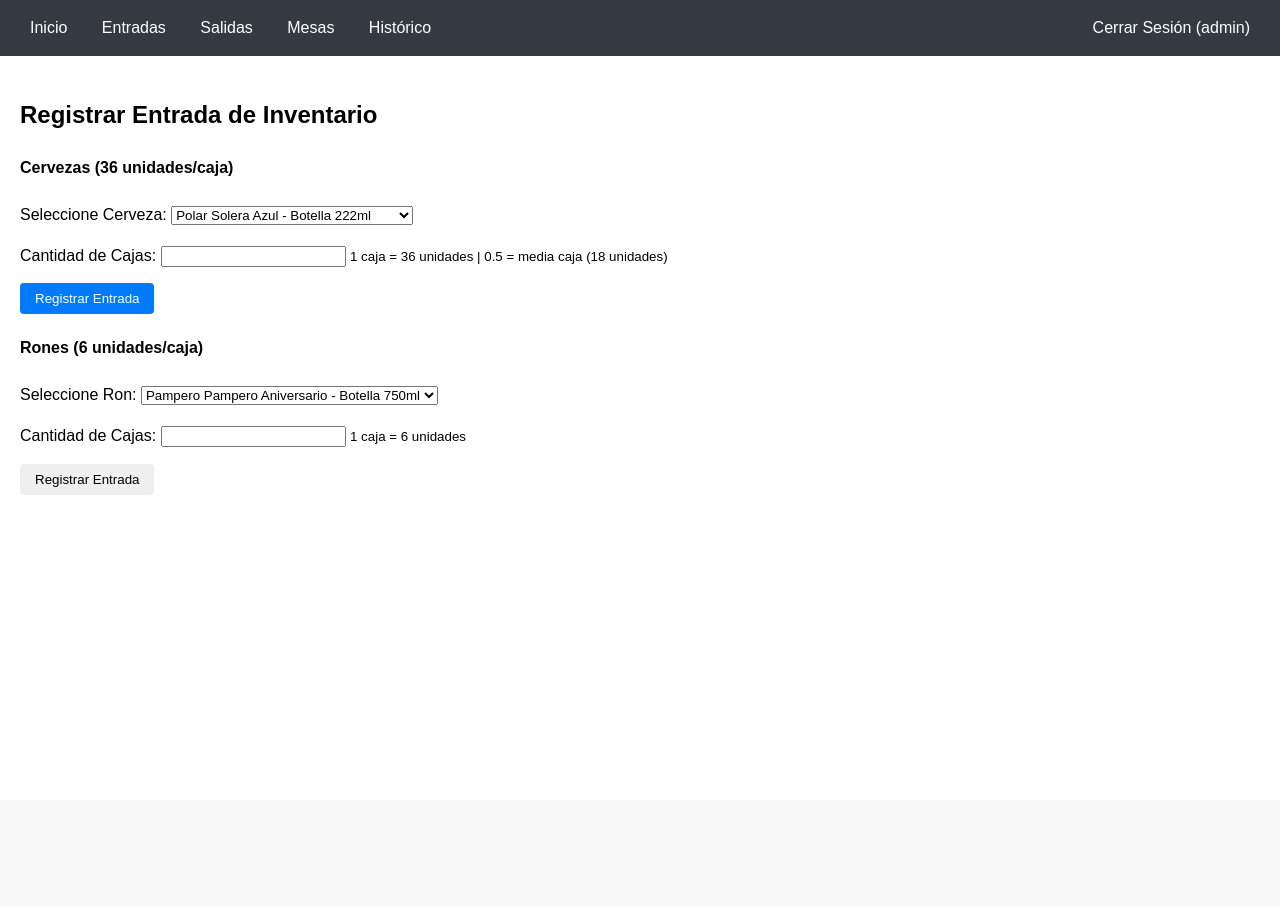
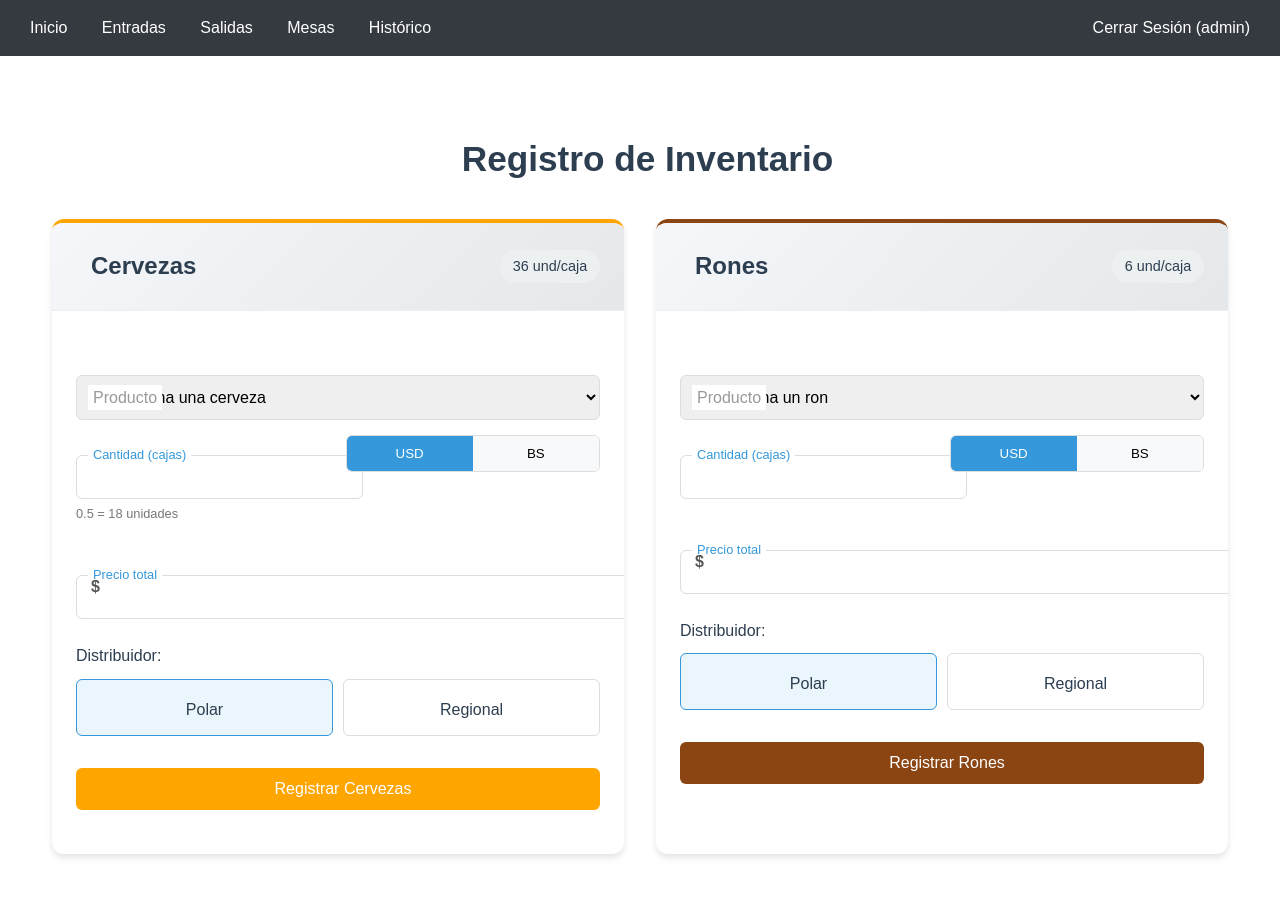
Before and after one commit to Moscdota2/siyc, a Flask app: page /inventory_entry in a window 1280 px wide. Before the commit the page ends 487 px from the top, so only its background shows below. Run offline with Flask 3, Linux system fonts and the light colour scheme; a user stored in the database is signed in; data that the repository does not hold is empty; parts of the project's set-up code (start-up, migrations or seed data) failed here and were passed over.

Commit message:
[MOD] Add new templates and css

```diff
--- /dev/null
+++ b/static/css/inventory.css
@@ -0,0 +1,284 @@
+/* Variables de color */
+:root {
+    --cerveza-color: #FFA500;
+    --ron-color: #8B4513;
+    --primary-color: #3498db;
+    --dark-color: #2c3e50;
+    --light-color: #ecf0f1;
+    --success-color: #2ecc71;
+    --shadow: 0 4px 6px rgba(0, 0, 0, 0.1);
+}
+
+/* Estructura principal */
+.inventory-container {
+    max-width: 1200px;
+    margin: 0 auto;
+    padding: 2rem;
+}
+
+.inventory-title {
+    text-align: center;
+    color: var(--dark-color);
+    margin-bottom: 2rem;
+    font-size: 2.2rem;
+}
+
+.inventory-title i {
+    margin-right: 15px;
+    color: var(--primary-color);
+}
+
+.inventory-grid {
+    display: grid;
+    grid-template-columns: repeat(auto-fit, minmax(450px, 1fr));
+    gap: 2rem;
+}
+
+/* Tarjetas */
+.inventory-card {
+    background: white;
+    border-radius: 12px;
+    overflow: hidden;
+    box-shadow: var(--shadow);
+    transition: transform 0.3s ease, box-shadow 0.3s ease;
+}
+
+.inventory-card:hover {
+    transform: translateY(-5px);
+    box-shadow: 0 10px 20px rgba(0, 0, 0, 0.15);
+}
+
+.beer-card {
+    border-top: 4px solid var(--cerveza-color);
+}
+
+.rum-card {
+    border-top: 4px solid var(--ron-color);
+}
+
+.card-header {
+    background: linear-gradient(135deg, #f5f7fa 0%, #e4e8eb 100%);
+    padding: 1.5rem;
+    display: flex;
+    align-items: center;
+    gap: 15px;
+    border-bottom: 1px solid #eee;
+}
+
+.card-header h2 {
+    margin: 0;
+    font-size: 1.5rem;
+    color: var(--dark-color);
+}
+
+.card-header i {
+    font-size: 1.8rem;
+}
+
+.beer-card .card-header i {
+    color: var(--cerveza-color);
+}
+
+.rum-card .card-header i {
+    color: var(--ron-color);
+}
+
+.badge {
+    background-color: var(--light-color);
+    color: var(--dark-color);
+    padding: 0.3rem 0.8rem;
+    border-radius: 20px;
+    font-size: 0.9rem;
+    margin-left: auto;
+}
+
+/* Formularios */
+.inventory-form {
+    padding: 1.5rem;
+}
+
+.form-row {
+    display: flex;
+    gap: 15px;
+    margin-bottom: 1rem;
+}
+
+.form-group {
+    position: relative;
+    margin-bottom: 1.5rem;
+    flex: 1;
+}
+
+.form-group label {
+    display: block;
+    margin-bottom: 0.5rem;
+    font-weight: 500;
+    color: var(--dark-color);
+}
+
+/* Inputs animados */
+.animated-input {
+    position: relative;
+    padding-top: 20px;
+}
+
+.animated-input .input-label {
+    position: absolute;
+    top: 30px;
+    left: 12px;
+    color: #999;
+    transition: all 0.3s ease;
+    pointer-events: none;
+    background: white;
+    padding: 0 5px;
+}
+
+.animated-input.focused .input-label,
+.animated-input input:focus + .input-label,
+.animated-input input:not(:placeholder-shown) + .input-label,
+.animated-input select:focus + .input-label,
+.animated-input select:valid + .input-label {
+    top: 10px;
+    font-size: 0.8rem;
+    color: var(--primary-color);
+}
+
+.animated-input .form-control {
+    width: 100%;
+    padding: 12px 15px;
+    border: 1px solid #ddd;
+    border-radius: 6px;
+    font-size: 1rem;
+    transition: border-color 0.3s ease;
+}
+
+.animated-input .form-control:focus {
+    border-color: var(--primary-color);
+    outline: none;
+}
+
+.input-hint {
+    display: block;
+    font-size: 0.8rem;
+    color: #777;
+    margin-top: 5px;
+}
+
+/* Selectores de moneda y distribuidor */
+.currency-toggle {
+    display: flex;
+    border-radius: 6px;
+    overflow: hidden;
+    border: 1px solid #ddd;
+}
+
+.currency-btn {
+    flex: 1;
+    padding: 10px;
+    border: none;
+    background: #f8f9fa;
+    cursor: pointer;
+    transition: all 0.3s ease;
+}
+
+.currency-btn.active {
+    background: var(--primary-color);
+    color: white;
+}
+
+.distributor-group {
+    margin-top: 1.5rem;
+}
+
+.distributor-buttons {
+    display: flex;
+    gap: 10px;
+    margin-top: 10px;
+}
+
+.distributor-btn {
+    flex: 1;
+    position: relative;
+}
+
+.distributor-btn input {
+    position: absolute;
+    opacity: 0;
+}
+
+.distributor-btn .btn-content {
+    display: flex;
+    flex-direction: column;
+    align-items: center;
+    justify-content: center;
+    padding: 12px;
+    border: 1px solid #ddd;
+    border-radius: 6px;
+    cursor: pointer;
+    transition: all 0.3s ease;
+}
+
+.distributor-btn input:checked + .btn-content {
+    border-color: var(--primary-color);
+    background-color: rgba(52, 152, 219, 0.1);
+}
+
+.distributor-btn i {
+    font-size: 1.2rem;
+    margin-bottom: 5px;
+}
+
+/* Botones de submit */
+.submit-btn {
+    width: 100%;
+    padding: 12px;
+    border: none;
+    border-radius: 6px;
+    font-size: 1rem;
+    font-weight: 500;
+    cursor: pointer;
+    transition: all 0.3s ease;
+    display: flex;
+    align-items: center;
+    justify-content: center;
+    gap: 10px;
+    margin-top: 1.5rem;
+}
+
+.beer-btn {
+    background-color: var(--cerveza-color);
+    color: white;
+}
+
+.beer-btn:hover {
+    background-color: #e69500;
+}
+
+.rum-btn {
+    background-color: var(--ron-color);
+    color: white;
+}
+
+.rum-btn:hover {
+    background-color: #7a3b10;
+}
+
+.currency-symbol {
+    position: absolute;
+    left: 15px;
+    top: 50%;
+    transform: translateY(-50%);
+    font-weight: bold;
+    color: #555;
+}
+
+/* Responsive */
+@media (max-width: 768px) {
+    .inventory-grid {
+        grid-template-columns: 1fr;
+    }
+
+    .form-row {
+        flex-direction: column;
+    }
+}
--- a/templates/base.html
+++ b/templates/base.html
@@ -2,6 +2,7 @@
 <html>
 <head>
     <title>Sistema de Bar - {% block title %}{% endblock %}</title>
+    <link rel="stylesheet" href="{{ url_for('static', filename='css/inventory.css') }}">
     <style>
         body {
             font-family: Arial, sans-serif;
--- a/templates/inventory_entry.html
+++ b/templates/inventory_entry.html
@@ -2,74 +2,188 @@
 
 {% block title %}Entrada de Inventario{% endblock %}
 
+{% block head %}
+<link rel="stylesheet" href="{{ url_for('static', filename='css/inventory.css') }}">
+<link rel="stylesheet" href="https://cdnjs.cloudflare.com/ajax/libs/font-awesome/6.0.0/css/all.min.css">
+{% endblock %}
+
 {% block content %}
-<h2>Registrar Entrada de Inventario</h2>
+<div class="inventory-container">
+    <h1 class="inventory-title"><i class="fas fa-warehouse"></i> Registro de Inventario</h1>
 
-<div class="row">
-    <div class="col-md-6">
-        <div class="card">
-            <div class="card-header bg-primary text-white">
-                <h4>Cervezas (36 unidades/caja)</h4>
+    <div class="inventory-grid">
+        <!-- Tarjeta Cervezas -->
+        <div class="inventory-card beer-card">
+            <div class="card-header">
+                <i class="fas fa-beer"></i>
+                <h2>Cervezas</h2>
+                <span class="badge">36 und/caja</span>
             </div>
-            <div class="card-body">
-                <form method="POST">
-                    <input type="hidden" name="product_type" value="cerveza">
-                    <div class="form-group">
-                        <label>Seleccione Cerveza:</label>
-                        <select name="product_id" class="form-control" required>
-                            {% for product in products if product.category == 'Cerveza' %}
-                            <option value="{{ product.id }}">
-                                {{ product.brand }} {{ product.name }} - {{ product.presentation }}
-                            </option>
-                            {% endfor %}
-                        </select>
+
+            <form method="POST" class="inventory-form">
+                <input type="hidden" name="product_type" value="cerveza">
+
+                <div class="form-group animated-input">
+                    <select name="product_id" class="form-control" required>
+                        <option value="" disabled selected>Selecciona una cerveza</option>
+                        {% for product in products if product.category == 'Cerveza' %}
+                        <option value="{{ product.id }}">{{ product.brand }} {{ product.name }}</option>
+                        {% endfor %}
+                    </select>
+                    <label class="input-label">Producto</label>
+                </div>
+
+                <div class="form-row">
+                    <div class="form-group animated-input">
+                        <input type="number" name="boxes" step="0.5" min="0.5" class="form-control" required>
+                        <label class="input-label">Cantidad (cajas)</label>
+                        <span class="input-hint">0.5 = 18 unidades</span>
                     </div>
 
                     <div class="form-group">
-                        <label>Cantidad de Cajas:</label>
-                        <input type="number" name="boxes" class="form-control" step="0.5" min="0.5" required>
-                        <small class="text-muted">1 caja = 36 unidades | 0.5 = media caja (18 unidades)</small>
+                        <div class="currency-toggle">
+                            <button type="button" class="currency-btn active" data-currency="usd">USD</button>
+                            <button type="button" class="currency-btn" data-currency="bs">BS</button>
+                            <input type="hidden" name="currency" value="usd">
+                        </div>
                     </div>
+                </div>
 
-                    <button type="submit" class="btn btn-primary">
-                        <i class="fas fa-save"></i> Registrar Entrada
-                    </button>
-                </form>
+                <div class="form-group animated-input">
+                    <input type="number" name="purchase_price" step="0.01" min="0" class="form-control" required>
+                    <label class="input-label">Precio total</label>
+                    <span class="currency-symbol">$</span>
+                </div>
+
+                <div class="form-group distributor-group">
+                    <label>Distribuidor:</label>
+                    <div class="distributor-buttons">
+                        <label class="distributor-btn">
+                            <input type="radio" name="distributor" value="polar" checked>
+                            <span class="btn-content">
+                                <i class="fas fa-industry"></i>
+                                Polar
+                            </span>
+                        </label>
+                        <label class="distributor-btn">
+                            <input type="radio" name="distributor" value="regional">
+                            <span class="btn-content">
+                                <i class="fas fa-truck"></i>
+                                Regional
+                            </span>
+                        </label>
+                    </div>
+                </div>
+
+                <button type="submit" class="submit-btn beer-btn">
+                    <i class="fas fa-save"></i> Registrar Cervezas
+                </button>
+            </form>
+        </div>
+
+        <!-- Tarjeta Rones -->
+        <div class="inventory-card rum-card">
+            <div class="card-header">
+                <i class="fas fa-glass-whiskey"></i>
+                <h2>Rones</h2>
+                <span class="badge">6 und/caja</span>
             </div>
-        </div>
-    </div>
 
-    <div class="col-md-6">
-        <div class="card">
-            <div class="card-header bg-success text-white">
-                <h4>Rones (6 unidades/caja)</h4>
-            </div>
-            <div class="card-body">
-                <form method="POST">
-                    <input type="hidden" name="product_type" value="ron">
-                    <div class="form-group">
-                        <label>Seleccione Ron:</label>
-                        <select name="product_id" class="form-control" required>
-                            {% for product in products if product.category == 'Ron' %}
-                            <option value="{{ product.id }}">
-                                {{ product.brand }} {{ product.name }} - {{ product.presentation }}
-                            </option>
-                            {% endfor %}
-                        </select>
+            <form method="POST" class="inventory-form">
+                <input type="hidden" name="product_type" value="ron">
+
+                <div class="form-group animated-input">
+                    <select name="product_id" class="form-control" required>
+                        <option value="" disabled selected>Selecciona un ron</option>
+                        {% for product in products if product.category == 'Ron' %}
+                        <option value="{{ product.id }}">{{ product.brand }} {{ product.name }}</option>
+                        {% endfor %}
+                    </select>
+                    <label class="input-label">Producto</label>
+                </div>
+
+                <div class="form-row">
+                    <div class="form-group animated-input">
+                        <input type="number" name="boxes" step="1" min="1" class="form-control" required>
+                        <label class="input-label">Cantidad (cajas)</label>
                     </div>
 
                     <div class="form-group">
-                        <label>Cantidad de Cajas:</label>
-                        <input type="number" name="boxes" class="form-control" step="1" min="1" required>
-                        <small class="text-muted">1 caja = 6 unidades</small>
+                        <div class="currency-toggle">
+                            <button type="button" class="currency-btn active" data-currency="usd">USD</button>
+                            <button type="button" class="currency-btn" data-currency="bs">BS</button>
+                            <input type="hidden" name="currency" value="usd">
+                        </div>
                     </div>
+                </div>
 
-                    <button type="submit" class="btn btn-success">
-                        <i class="fas fa-save"></i> Registrar Entrada
-                    </button>
-                </form>
-            </div>
+                <div class="form-group animated-input">
+                    <input type="number" name="purchase_price" step="0.01" min="0" class="form-control" required>
+                    <label class="input-label">Precio total</label>
+                    <span class="currency-symbol">$</span>
+                </div>
+
+                <div class="form-group distributor-group">
+                    <label>Distribuidor:</label>
+                    <div class="distributor-buttons">
+                        <label class="distributor-btn">
+                            <input type="radio" name="distributor" value="polar" checked>
+                            <span class="btn-content">
+                                <i class="fas fa-industry"></i>
+                                Polar
+                            </span>
+                        </label>
+                        <label class="distributor-btn">
+                            <input type="radio" name="distributor" value="regional">
+                            <span class="btn-content">
+                                <i class="fas fa-truck"></i>
+                                Regional
+                            </span>
+                        </label>
+                    </div>
+                </div>
+
+                <button type="submit" class="submit-btn rum-btn">
+                    <i class="fas fa-save"></i> Registrar Rones
+                </button>
+            </form>
         </div>
     </div>
 </div>
+
+<script>
+// Efectos para los inputs animados
+document.querySelectorAll('.animated-input input, .animated-input select').forEach(input => {
+    input.addEventListener('focus', function() {
+        this.parentNode.classList.add('focused');
+    });
+
+    input.addEventListener('blur', function() {
+        if (this.value === '') {
+            this.parentNode.classList.remove('focused');
+        }
+    });
+
+    // Inicializar estado si ya tiene valor
+    if (input.value !== '') {
+        input.parentNode.classList.add('focused');
+    }
+});
+
+// Cambiar moneda
+document.querySelectorAll('.currency-btn').forEach(btn => {
+    btn.addEventListener('click', function() {
+        const toggleGroup = this.closest('.currency-toggle');
+        toggleGroup.querySelectorAll('.currency-btn').forEach(b => b.classList.remove('active'));
+        this.classList.add('active');
+        toggleGroup.querySelector('input[type="hidden"]').value = this.dataset.currency;
+
+        // Cambiar símbolo de moneda
+        const symbol = this.dataset.currency === 'usd' ? '$' : 'Bs';
+        this.closest('.inventory-form').querySelectorAll('.currency-symbol').forEach(el => {
+            el.textContent = symbol;
+        });
+    });
+});
+</script>
 {% endblock %}
```
Also changed, not shown: py_app.py (+51 -3 lines), py_models.py (+27 -9 lines), instance/bar.db.
